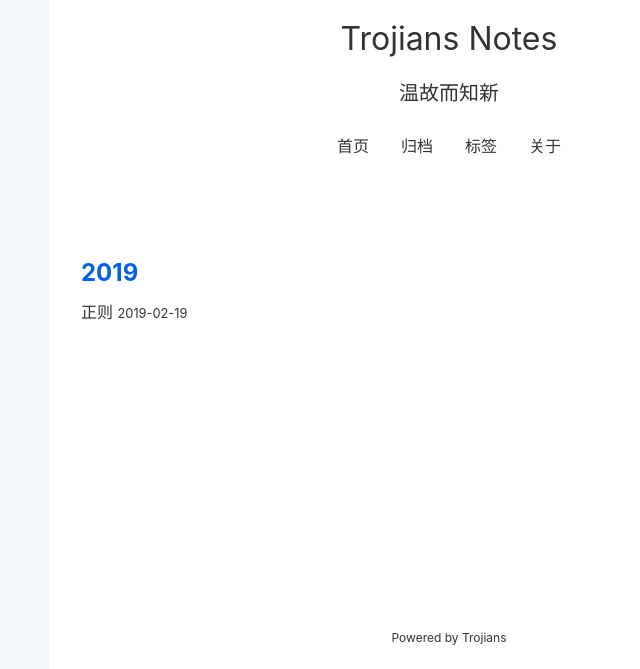
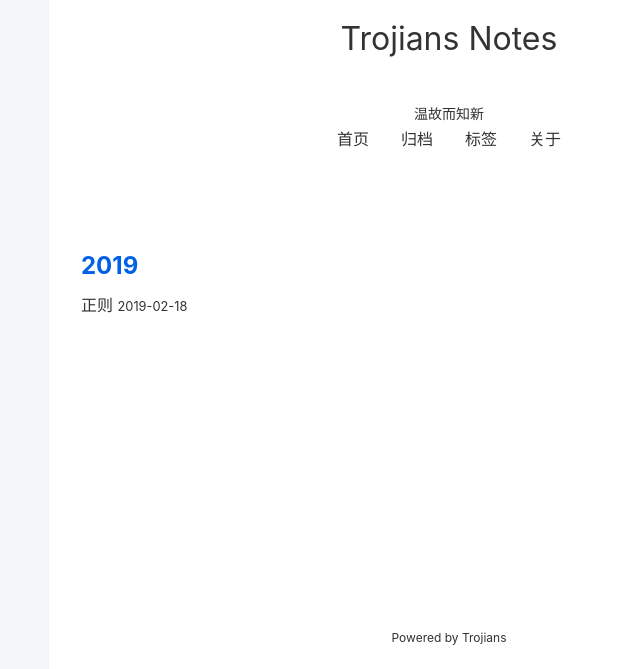
Before and after one commit to AnonymousCyberWarrior/Trojians.github.io, a plain HTML site: page archives/index.html in a window 1280 px wide. Shown: the part 131-800 px from the top of the page, without its empty margins (191-831 px from the left). Drawn offline with nearby package versions, Linux system fonts and the light colour scheme.

Commit message:
update from hve: 2019-02-19 09:31:06

```diff
--- a/archives/index.html
+++ b/archives/index.html
@@ -23,7 +23,7 @@
     Trojians Notes
   </h1>
   <p class="site-description">
-    温故而知新
+    <p>温故而知新</p>
   </p>
   <div class="menu-container">
 
@@ -66,7 +66,7 @@
           <a href="/post/zhengze">
             <h2 class="post-title">
               正则
-              <small>2019-02-19</small>
+              <small>2019-02-18</small>
             </h2>
           </a>
         </article>
```
Also changed, not shown: index.html (+2 -2 lines), post/about/index.html (+1 -1 lines), post/zhengze/index.html (+2 -2 lines), tags/index.html (+1 -1 lines).
